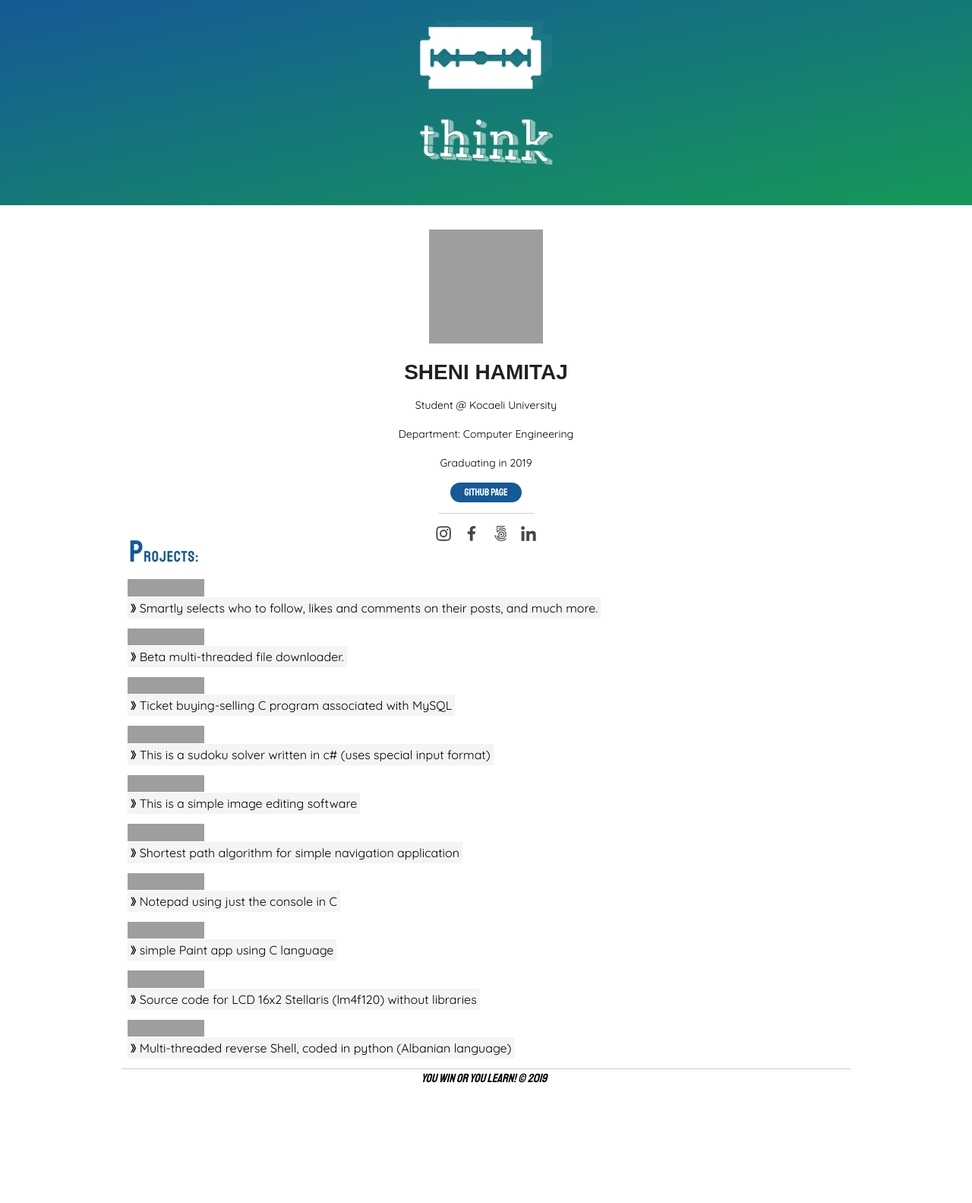
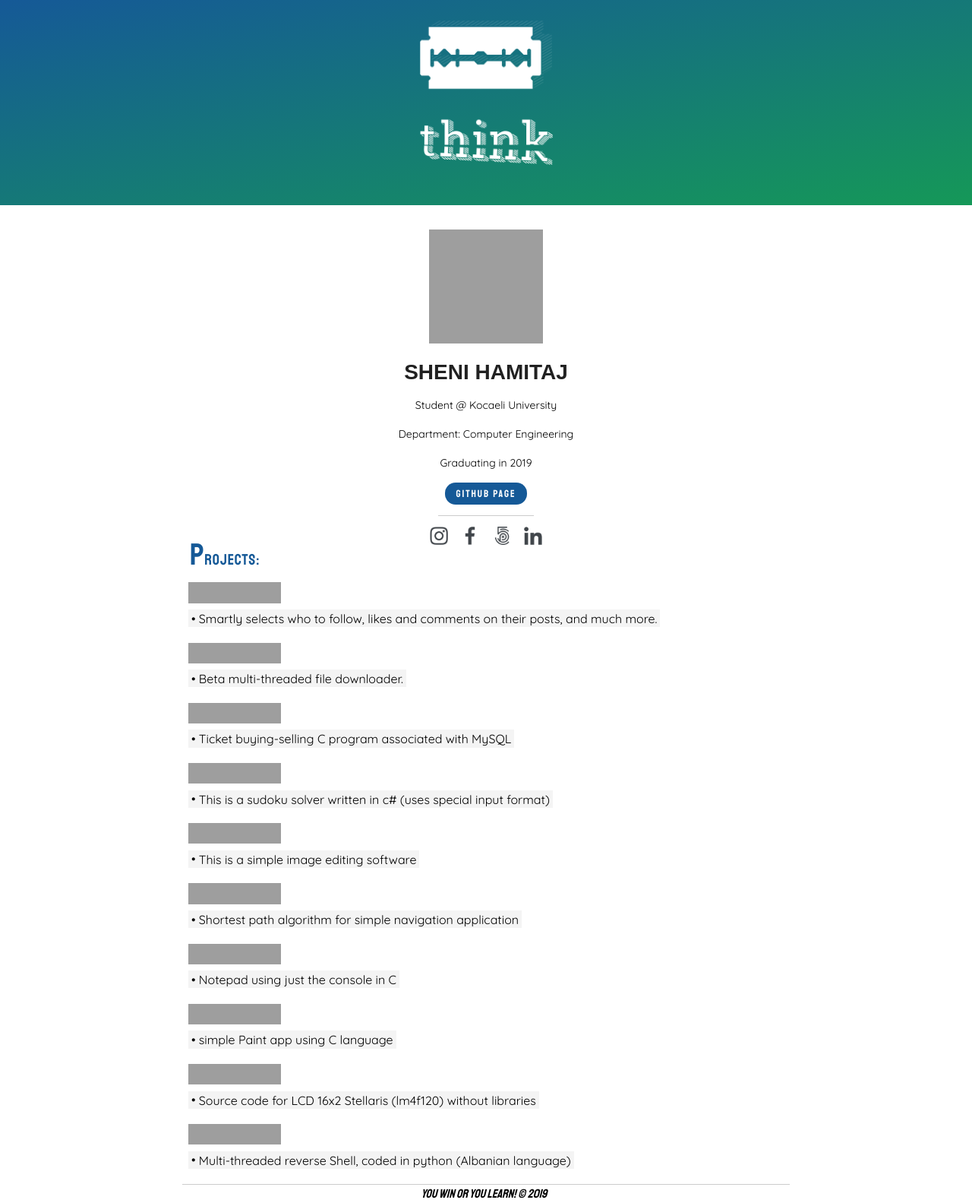
Before and after one commit to jajosheni/jajosheni.github.io, a Jekyll site: the page built from README.md, in a window 1280 px wide. Shown: the whole page at 76% size. Built offline with Jekyll 4.4.1, drawn with Linux system fonts in a browser that asks for light colours; our own code applies the rules of GitHub Pages for plain Markdown files; before the commit the page ends 1439 px from its top, so only the background shows below that; grey boxes are pictures that could not be loaded.

Commit message:
tired, going to sleep

```diff
--- a/_layouts/default.html
+++ b/_layouts/default.html
@@ -17,6 +17,7 @@
     {% endif %}
 
     <meta charset="UTF-8">
+    <meta name="viewport" content="width=device-width, initial-scale=1, maximum-scale=1">
     <link rel="stylesheet" href="../assets/css/style.css">
 </head>
 
--- a/assets/css/style.css
+++ b/assets/css/style.css
@@ -24,7 +24,7 @@ header {
 .main-content{
     max-width: 100%;
     font-size: 100%;
-    width: 60em;
+    width: 50em;
     text-align: justify;
     margin: 2em auto 3em auto;
     line-height: 1.5em;
@@ -47,8 +47,8 @@ header {
 .gitbutton{
     max-width: 100%;
     margin: auto;
-    width: 7em;
-    height: 2em;
+    width: 13.5%;
+    height: 2.2em;
     background-color: #155997;
     color: white;
     border: none;
@@ -59,6 +59,7 @@ header {
     max-width: 100%;
     font-size: 1em;
     font-family: 'Staatliches', serif;
+    letter-spacing: 0.15em;
 }
 
 .horizontal-line{
@@ -74,9 +75,10 @@ header {
 }
 
 .socialbtns{
+    box-sizing: content-box;
     border: none;
-    width: 1.5em;
-    height: 1.5em;
+    width: 1em;
+    height: 1em;
     background-color: transparent;
     padding: 0.4em;
     margin-left: 0.5em;
@@ -87,8 +89,8 @@ header {
 
 .socialbtns:hover{
     max-width: 100%;
-    width: 2em;
-    height: 2em;
+    width: 1.5em;
+    height: 1.5em;
 }
 
 .socialbtns:active {
@@ -135,17 +137,18 @@ header {
 
 .projects-list img{
     max-width: 100%;
-    height: 1.4em;
+    height: 1.7em;
     width: auto;
 }
 
 .add-shadow {
     background-color: rgba(230, 230, 230, 0.43);
-    padding: 0.25em;
+    padding: 0.1em 0.25em 0.1em 0.25em;
+    line-height: 2em;
 }
 
 .add-shadow::before{
-    content:"》 ";
+    content:" • ";
 }
 
 .site-footer{
@@ -155,8 +158,8 @@ header {
 }
 
 .site-footer-credits {
-    padding-top: 10px;
-    padding-bottom: 10px;
+    padding-top: 5%;
     padding-right : 5px;
     font-family: Staatliches, serif;
+    font-size: 100%;
 }
```
